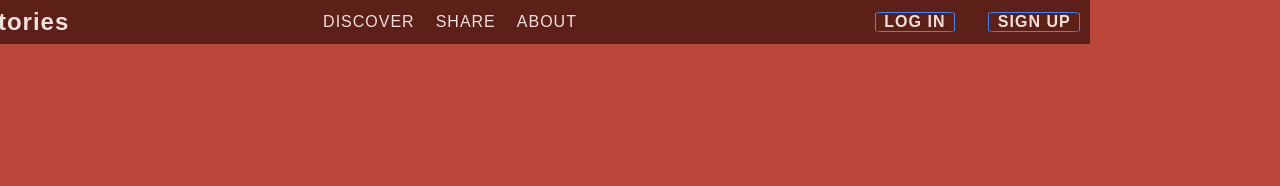
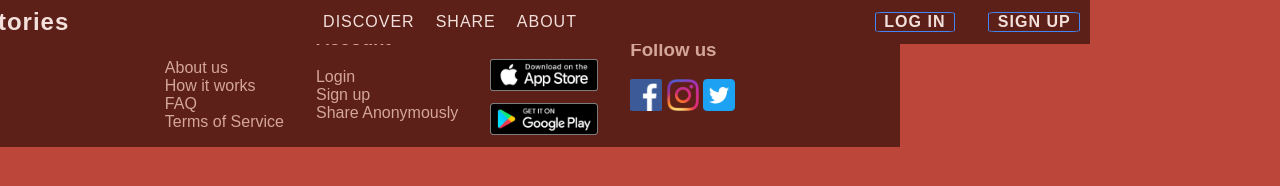
Before and after one commit to labs-sg1-refugee-stories/landingpage02, a website: page about.html in a window 1280 px wide. Drawn offline with Linux system fonts and the light colour scheme; a web font is replaced by a local one.

Commit message:
add footer to about page

```diff
--- a/about.html
+++ b/about.html
@@ -39,6 +39,38 @@
           </div>
 
         </div>
-        <!-- About -->
+    <!-- About -->
+
+    <!-- Footer -->
+    <div class="footer">
+      <div>
+        <h3>About</h3>
+        <ul>
+          <li>About us</li>
+          <li>How it works</li>
+          <li>FAQ</li>
+          <li>Terms of Service</li>
+        </ul>
+      </div>
+      <div>
+        <h3>Account</h3>
+        <ul>
+          <li>Login</li>
+          <li>Sign up</li>
+          <li>Share Anonymously</li>
+        </ul>
+      </div>
+      <div class="app-link">
+        <h3>Get the app</h3>
+        <img src="./img/icons/app-store.png" alt="app store"/>
+        <img src="./img/icons/google-play.png" alt="google play"/>
+      </div>
+      <div>
+          <h3>Follow us</h3>
+          <img src="./img/icons/facebook-icon.png" alt="Facebook"/>
+          <img src="./img/icons/instagram-icon.png" alt="Instagram"/>
+          <img src="./img/icons/twitter-icon.png" alt="Twitter"/>
+      </div>
+    </div>
 </body>
 </html>
--- a/components/carousel/carousel.less
+++ b/components/carousel/carousel.less
@@ -4,7 +4,7 @@
 	overflow: hidden;
 	width: 100%;
 	margin: auto;
-	margin-top: 45px;
+	margin-top: 44px;
 }
 
 /* Apply 'border-box' to 'box-sizing' so border and padding is included in the width and height. */
--- a/components/navigation/navigation.less
+++ b/components/navigation/navigation.less
@@ -49,7 +49,7 @@
 			border: 1px solid @primary-color-rose;
 			border-left: none;
 			border-bottom: none;
-			z-index: 10; /* This set the layer level of the element, it has precendence over initial level of 1*/
+			z-index: 10;
 			ul {
 				padding: 0;
 				li {
```
Also changed, not shown: CSS/index.css.
